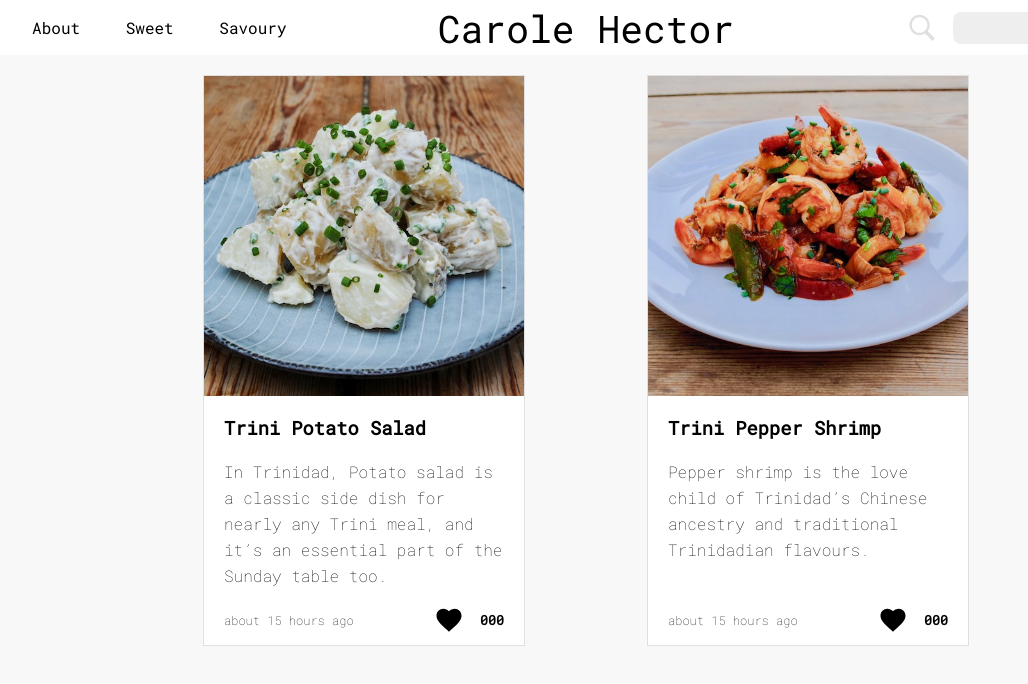
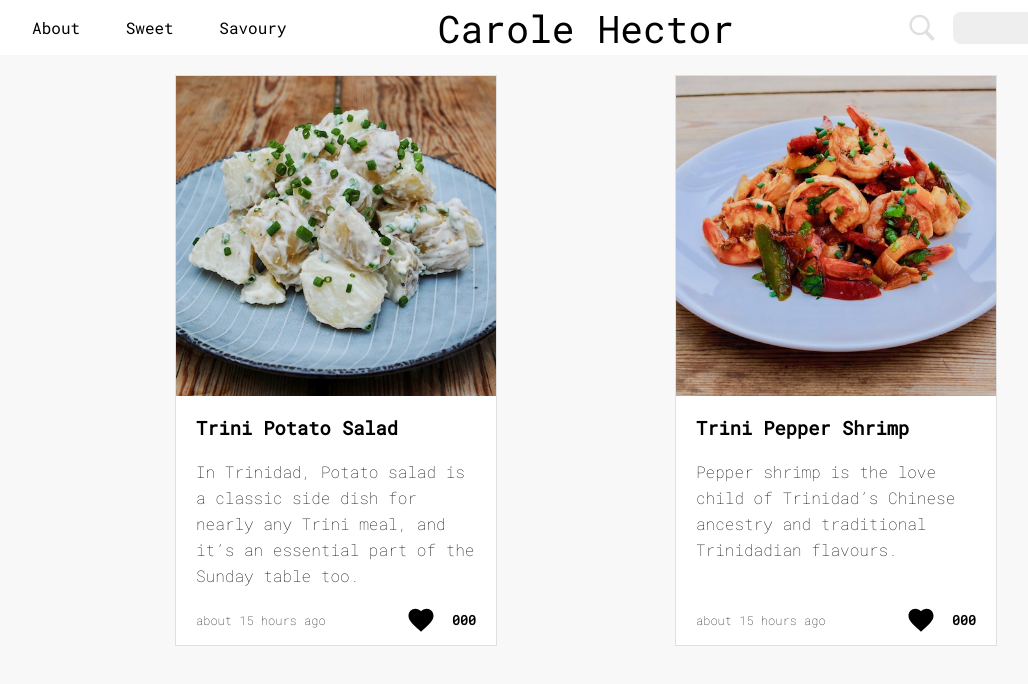
Before and after one commit to carole-hector/site, a Nuxt app: page / in a window 1280 px wide. Shown: the top 684 px of the page, without its empty margins (54-1082 px from the left). Built offline with nearby package versions, Linux system fonts and the light colour scheme; no server answers.

Commit message:
Remove unsupported ‘space-evenly’

```diff
--- a/pages/index.vue
+++ b/pages/index.vue
@@ -53,7 +53,7 @@ export default {
   margin: auto;
   display: flex;
   flex-wrap: wrap;
-  justify-content: space-evenly;
+  justify-content: space-around;
 }
 .index-tube > * {
   margin-bottom: 60px;
```
